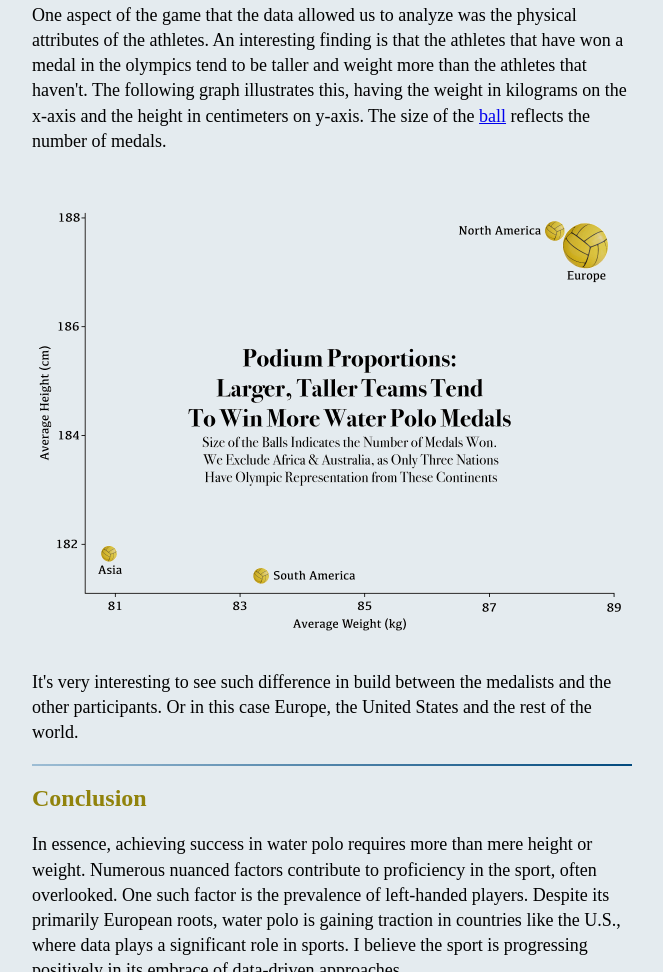
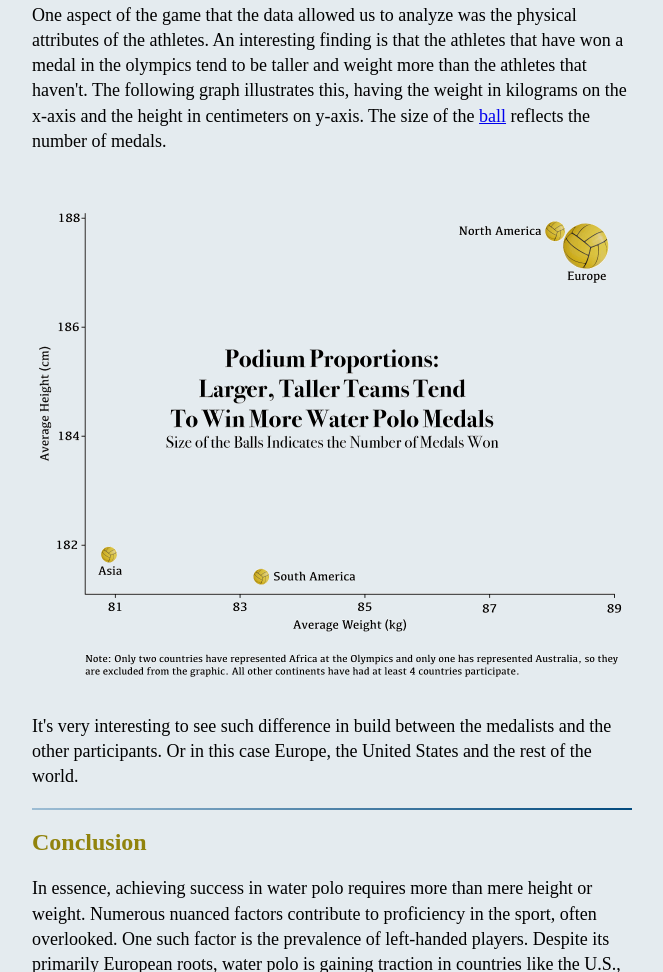
Before and after one commit to faleksic9/faleksic9.github.io, a plain HTML site: page wopo/index.html in a window 1280 px wide. Shown: the part 2516-3488 px from the top of the page, without its empty margins (308-971 px from the left). Drawn offline with Linux system fonts and the light colour scheme.

Commit message:
Implemented feedback for Golden Giants Chart

```diff
--- a/wopo/index.html
+++ b/wopo/index.html
@@ -92,7 +92,7 @@
             <a href="https://www.vecteezy.com/png/14919492-water-polo-ball-3d-render-icon">ball</a>
             reflects the number of medals.
         </p>
-        <img src="images/Golden_Giants_2.png">
+        <img src="images/Golden_Giants_3.png">
 
         <p>
             It's very interesting to see such difference in build between
```
Also changed, not shown: wopo/images/Golden_Giants_3.png (added).
